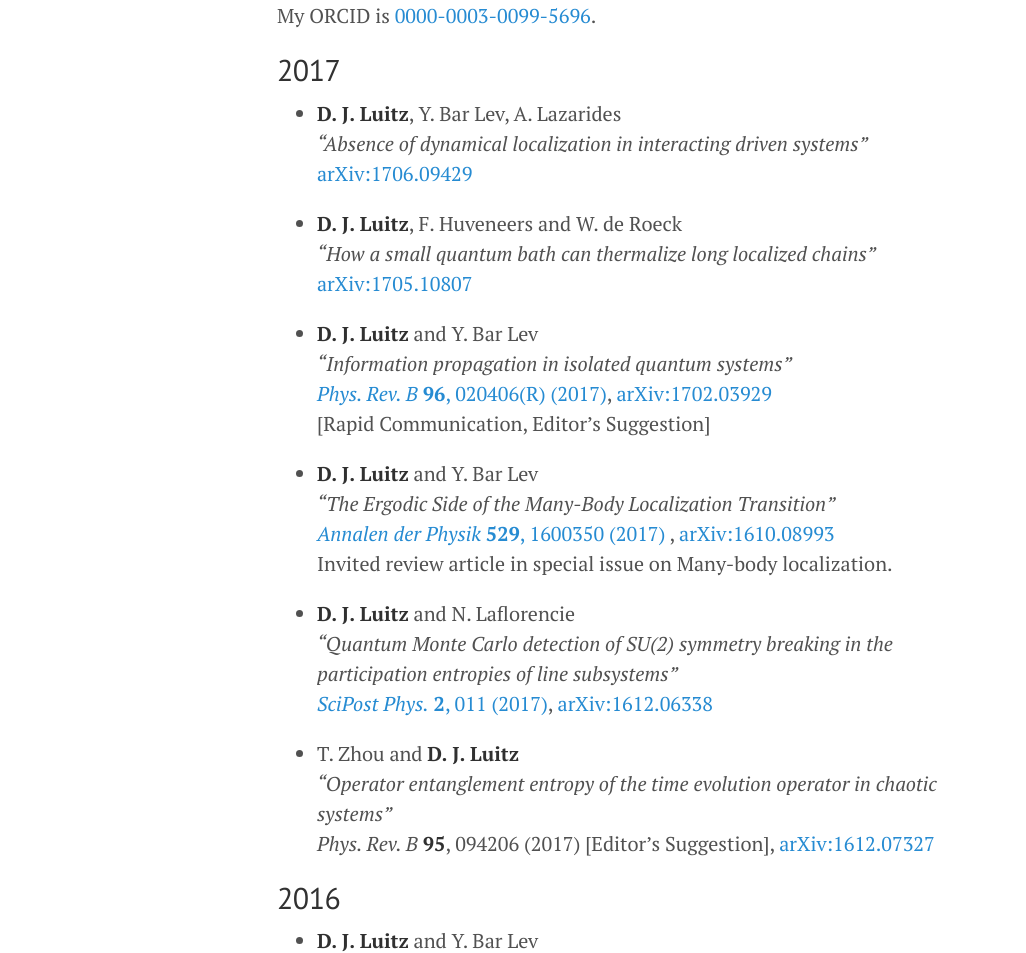
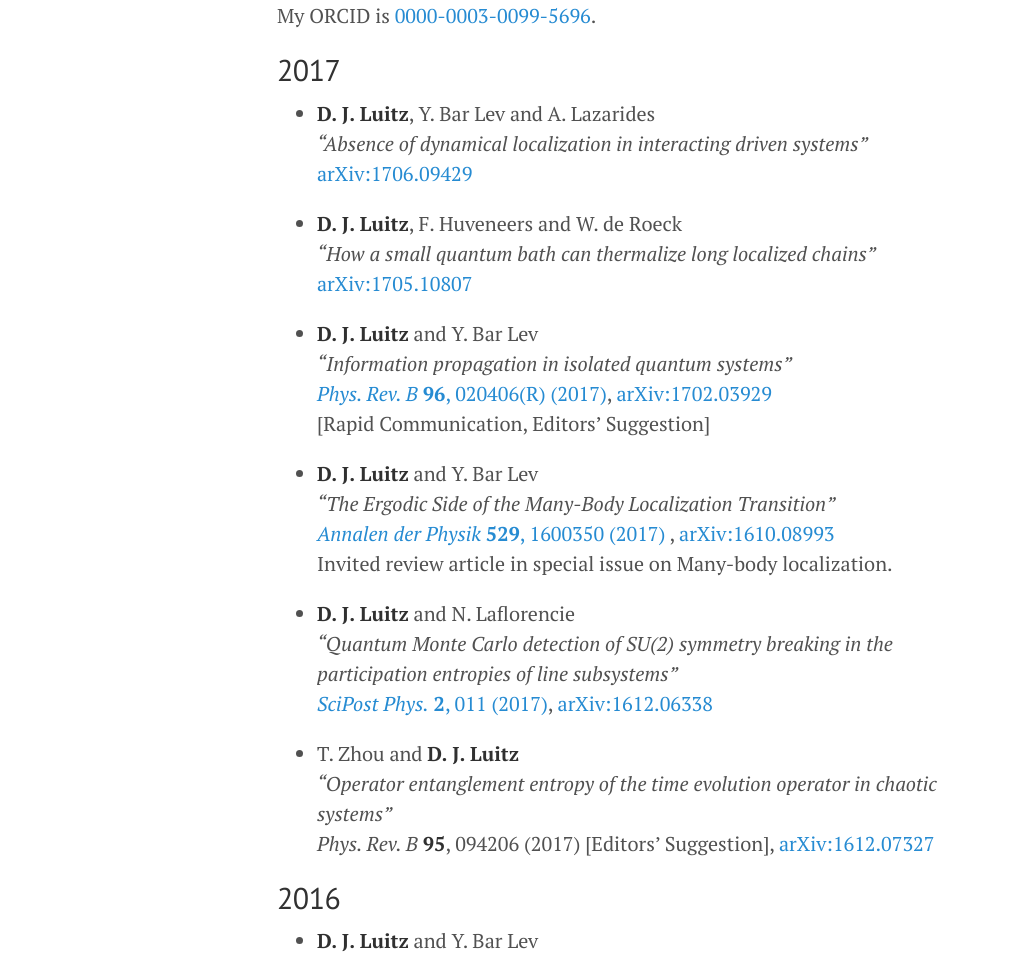
Before and after one commit to dluitz/dluitz.github.io, a Jekyll site: the page built from publications.md, in a window 1280 px wide and 1400 px high. Shown: the part 251-1204 px from the top of the window, without its empty margins (3-1029 px from the left). Built offline with Jekyll 4.4.1, drawn with Linux system fonts in a browser that asks for light colours.

Commit message:
[publist] consistency

```diff
--- a/publications.md
+++ b/publications.md
@@ -9,7 +9,7 @@ My ORCID is [0000-0003-0099-5696](https://orcid.org/0000-0003-0099-5696).
 2017
 ----
 
-+ **D. J. Luitz**, Y. Bar Lev, A. Lazarides
++ **D. J. Luitz**, Y. Bar Lev and A. Lazarides
 *"Absence of dynamical localization in interacting driven systems"*
 [arXiv:1706.09429](https://arxiv.org/abs/1706.09429)
 
@@ -20,7 +20,7 @@ My ORCID is [0000-0003-0099-5696](https://orcid.org/0000-0003-0099-5696).
 + **D. J. Luitz** and Y. Bar Lev
 *"Information propagation in isolated quantum systems"*
 [*Phys. Rev. B* **96**, 020406(R) (2017)](https://journals.aps.org/prb/abstract/10.1103/PhysRevB.96.020406), [arXiv:1702.03929](https://arxiv.org/abs/1702.03929)
-[Rapid Communication, Editor's Suggestion]
+[Rapid Communication, Editors' Suggestion]
 
 + **D. J. Luitz** and Y. Bar Lev
 *"The Ergodic Side of the Many-Body Localization Transition"*
@@ -33,7 +33,7 @@ Invited review article in special issue on Many-body localization.
 
 + T. Zhou and **D. J. Luitz**
 *"Operator entanglement entropy of the time evolution operator in chaotic systems"*
-*Phys. Rev. B* **95**, 094206 (2017) [Editor's Suggestion], [arXiv:1612.07327](https://arxiv.org/abs/1612.07327)
+*Phys. Rev. B* **95**, 094206 (2017) [Editors' Suggestion], [arXiv:1612.07327](https://arxiv.org/abs/1612.07327)
 
 
 2016
```
